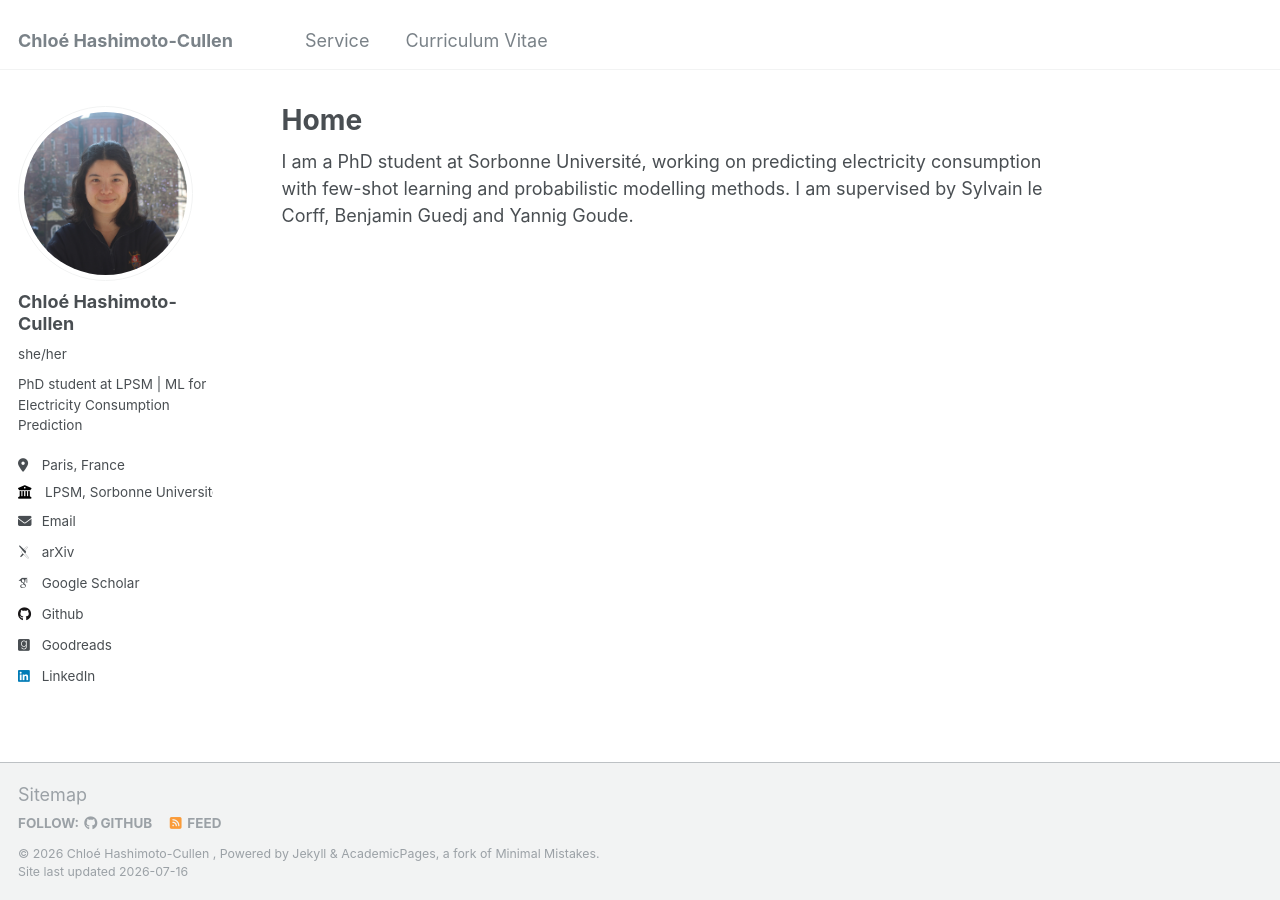
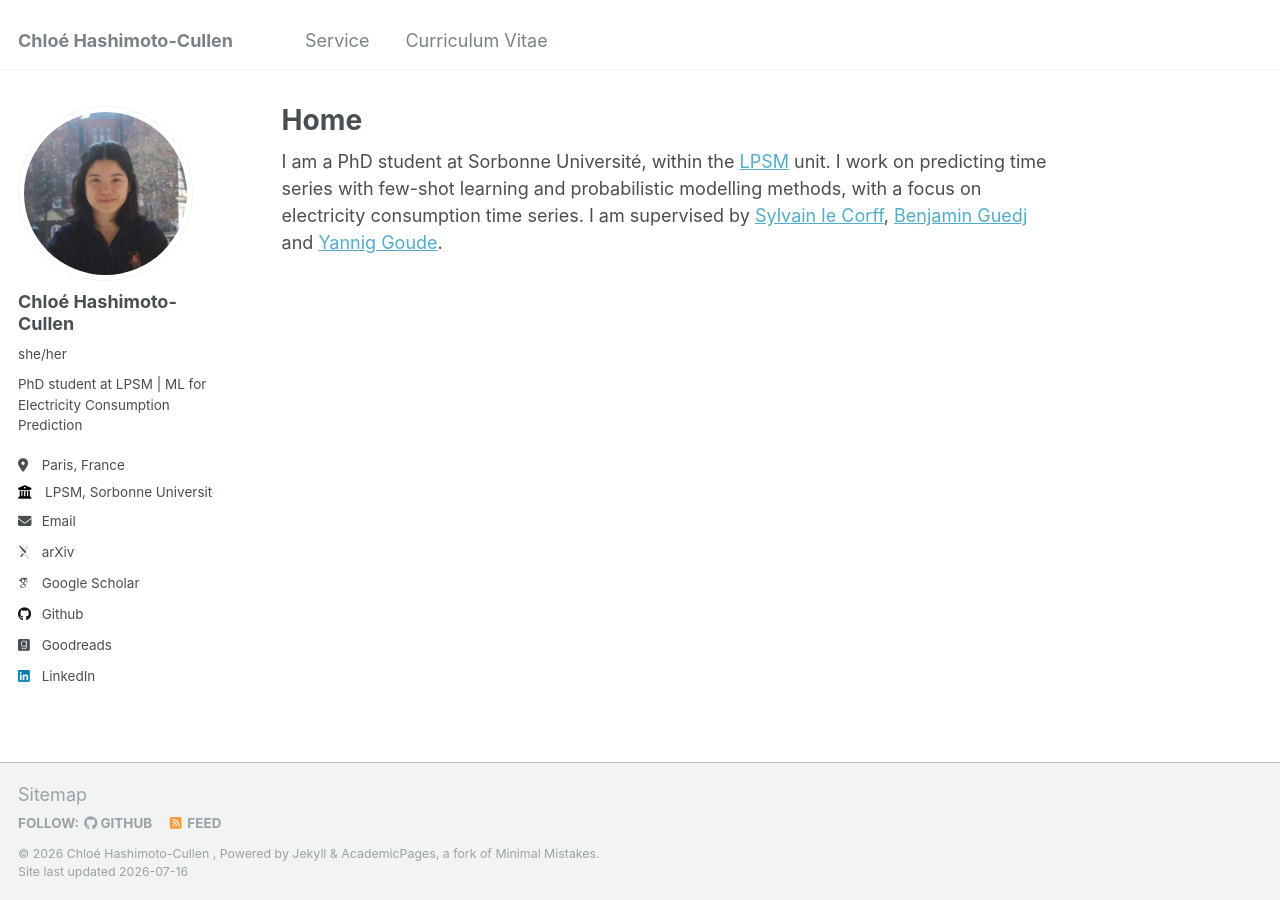
Before and after one commit to hashimotocullen/hashimotocullen.github.io, a Jekyll site: the page built from _pages/about.md, in a window 1280 px wide. Built offline with Jekyll 4.4.1, drawn with Linux system fonts in a browser that asks for light colours; some web fonts are replaced.

Commit message:
Update about.md

```diff
--- a/_pages/about.md
+++ b/_pages/about.md
@@ -7,4 +7,4 @@ redirect_from:
   - /about.html
 ---
 
- I am a PhD student at Sorbonne Université, working on predicting electricity consumption with few-shot learning and probabilistic modelling methods. I am supervised by Sylvain le Corff, Benjamin Guedj and Yannig Goude.
+I am a PhD student at Sorbonne Université, within the [LPSM](https://www.lpsm.paris) unit. I work on predicting time series with few-shot learning and probabilistic modelling methods, with a focus on electricity consumption time series. I am supervised by [Sylvain le Corff](https://sylvainlc.github.io), [Benjamin Guedj](https://bguedj.github.io) and [Yannig Goude](https://www.imo.universite-paris-saclay.fr/~yannig.goude/about.html).
```
